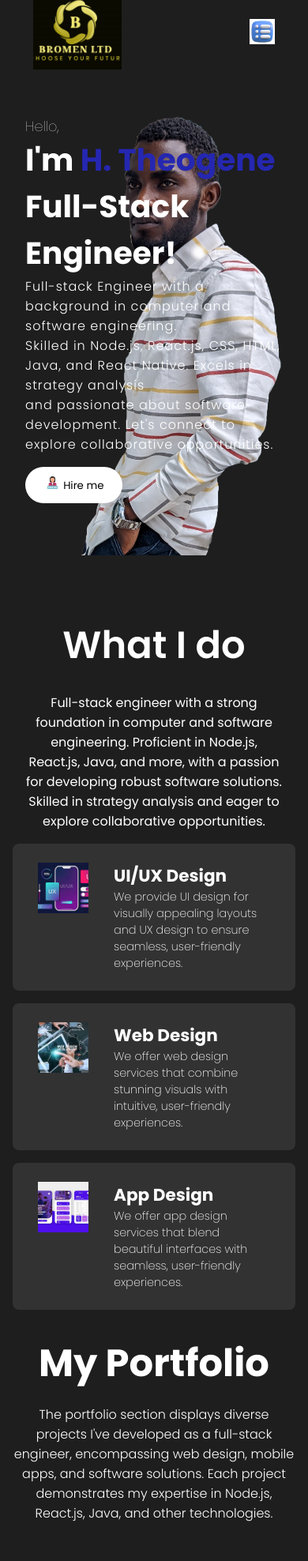
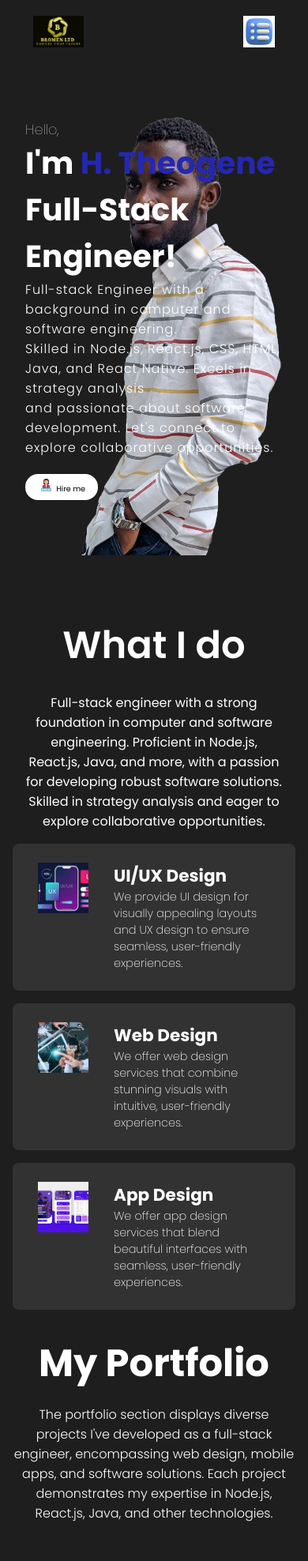
Before and after one commit to ThBromen/My-Portifolio-React-Js, a React (Create React App) app: page / in a window 390 px wide. Shown: the top 1976 px of the page at 79% size. Built offline with nearby package versions, Linux system fonts and the light colour scheme.

Commit message:
adding responsiveness

```diff
--- a/src/components/Contacts/contact.js
+++ b/src/components/Contacts/contact.js
@@ -22,11 +22,13 @@ const Contact = () => {
 
     emailjs
       .sendForm('service_i7ia4bp', 'template_5s01lye', form.current, {
-        publicKey: 'HpOv4_ja4XZf7m7DiQqTZ',
+        publicKey: 'Cxilq_a1kEJx0a4ov',
       })
       .then(
-        () => {
-          console.log('SUCCESS!');
+        (result) => {
+          console.log(result.text);
+          e.target.reset();
+          alert ('Email sent !');
         },
         (error) => {
           console.log('FAILED...', error.text);
--- a/src/components/NavBar/navbar.css
+++ b/src/components/NavBar/navbar.css
@@ -89,6 +89,8 @@
 @media screen and (max-width:720px) {
   .mobMenu{
     display: flex;
+    height:2.5rem;
+    width: 2.5rem;
   }
   .desktopMenubtn{
     display: none;
@@ -96,4 +98,9 @@
   .desktopMenu{
     display: none;
   }
+  .logo{
+    object-fit: cover;
+    height: 2.5rem;
+    width: 4rem;
 }
+}
--- a/src/components/NavBar/navbar.js
+++ b/src/components/NavBar/navbar.js
@@ -22,6 +22,7 @@ const [showMenu, setShoMenu] = useState(false);
     <img  src={contactImg} alt='contactImg' className='desktopMenuImg'/>Contact Me</button>
 
 
+
     <img  src={menu} alt='menu' className='mobMenu'  onClick={()=>{setShoMenu(!showMenu)}}/>
     <div className='navMenu'  style={{ display:showMenu? 'flex':'none'}}  >
  <Link activeClass='active' to='intro' spy={true} smooth={true} offset={-100} duration={500}  lassName='listItem' onClick={()=>{setShoMenu(false)}}>Home</Link>
--- a/src/components/Works/works.css
+++ b/src/components/Works/works.css
@@ -30,8 +30,8 @@
 }
 .worksImg{
     object-fit: cover;
-    height: 15rem;
-    width: 20rem;
+    height: 12rem;
+    width: 17rem;
     margin: 0.5rem;
 }
 
@@ -42,6 +42,7 @@
     justify-content: center;
     border-radius: 1rem solid green;
 }
+
 .btn{
 background: white;
 color: #000;
@@ -60,3 +61,33 @@ font-size: 1rem;
         height: 48vw;
     }
 }
+@media screen and (max-width:720px) {
+    .worksImg{
+        object-fit: cover;
+        height: 6rem;
+        width: 8rem;
+        margin: 0.5rem;
+    }
+    .workComp h2{
+        font-size: 0.8rem;
+        font-weight: 800;
+    }
+    .worksBtn {
+    margin: 1rem 0;
+    padding: 0.4rem 1.5rem;
+    border: none;
+    background: white;
+    border-radius: 1rem;
+    color: #000;
+    font-size: 0.6rem;
+    }
+    .btn{
+        margin: 1rem 0;
+        padding: 0.4rem 1rem;
+        border: none;
+        background: white;
+        border-radius: 1rem;
+        color: #000;
+        font-size: 0.6rem;
+    }
+}
--- a/src/components/Works/works.js
+++ b/src/components/Works/works.js
@@ -35,6 +35,7 @@ const Works = () => {
           <img src={Design} alt='Blog Design' className='worksImg' />
           <Link to=''><button className='btn'> View </button></Link>
         </div>
+
         <div className='workComp'>
           <h2>Database Design</h2>
           <img src={Database} alt='Database Design' className='worksImg' />
```
